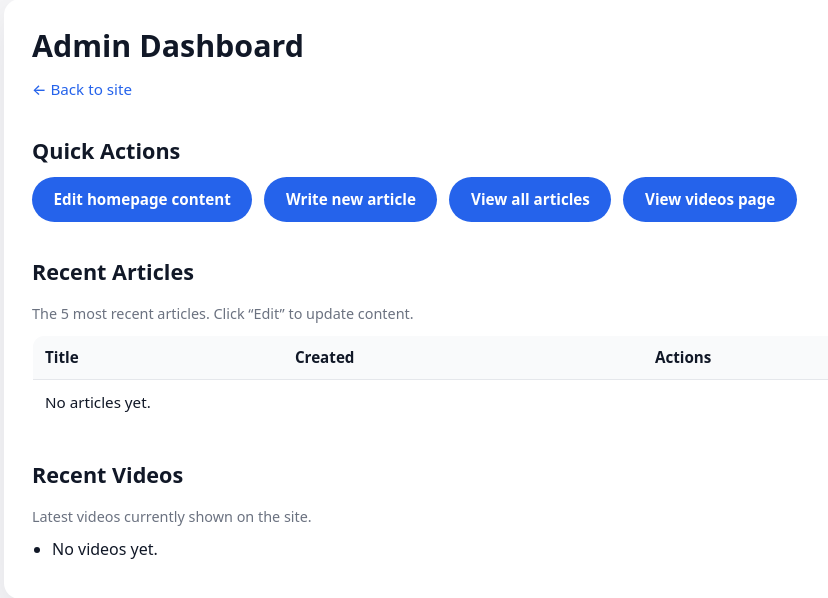
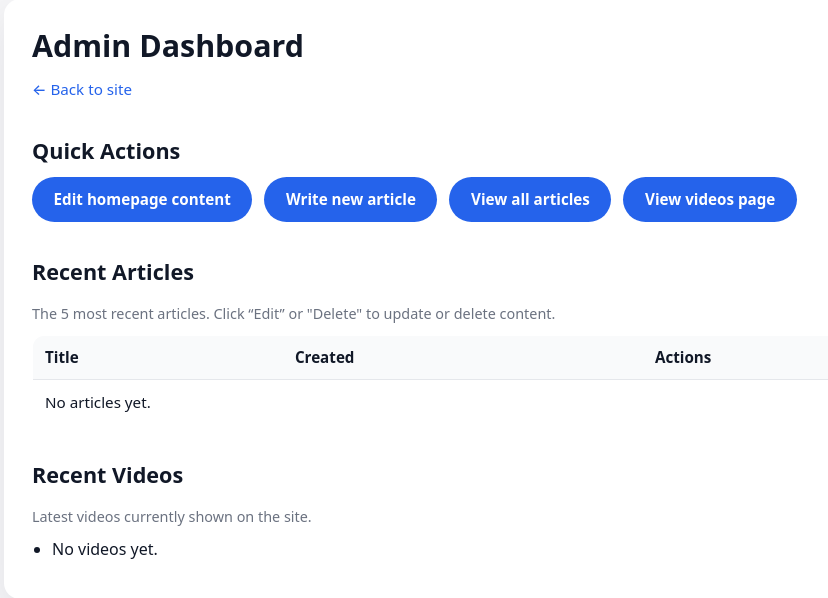
Before and after one commit to Andyjingliu/cs50-final, a Flask app: page /admin in a window 1280 px wide. Shown: the part 91-689 px from the top of the page, without its empty margins (128-956 px from the left). Run offline with Flask 3, Linux system fonts and the light colour scheme; data that the repository does not hold is empty.

Commit message:
Update admin_dashboard

```diff
--- a/templates/admin_dashboard.html
+++ b/templates/admin_dashboard.html
@@ -19,7 +19,7 @@
 
   <section class="admin-section">
     <h2>Recent Articles</h2>
-    <p class="admin-section-help">The 5 most recent articles. Click “Edit” to update content.</p>
+    <p class="admin-section-help">The 5 most recent articles. Click “Edit” or "Delete" to update or delete content.</p>
 
     <table class="admin-table">
       <thead>
```
